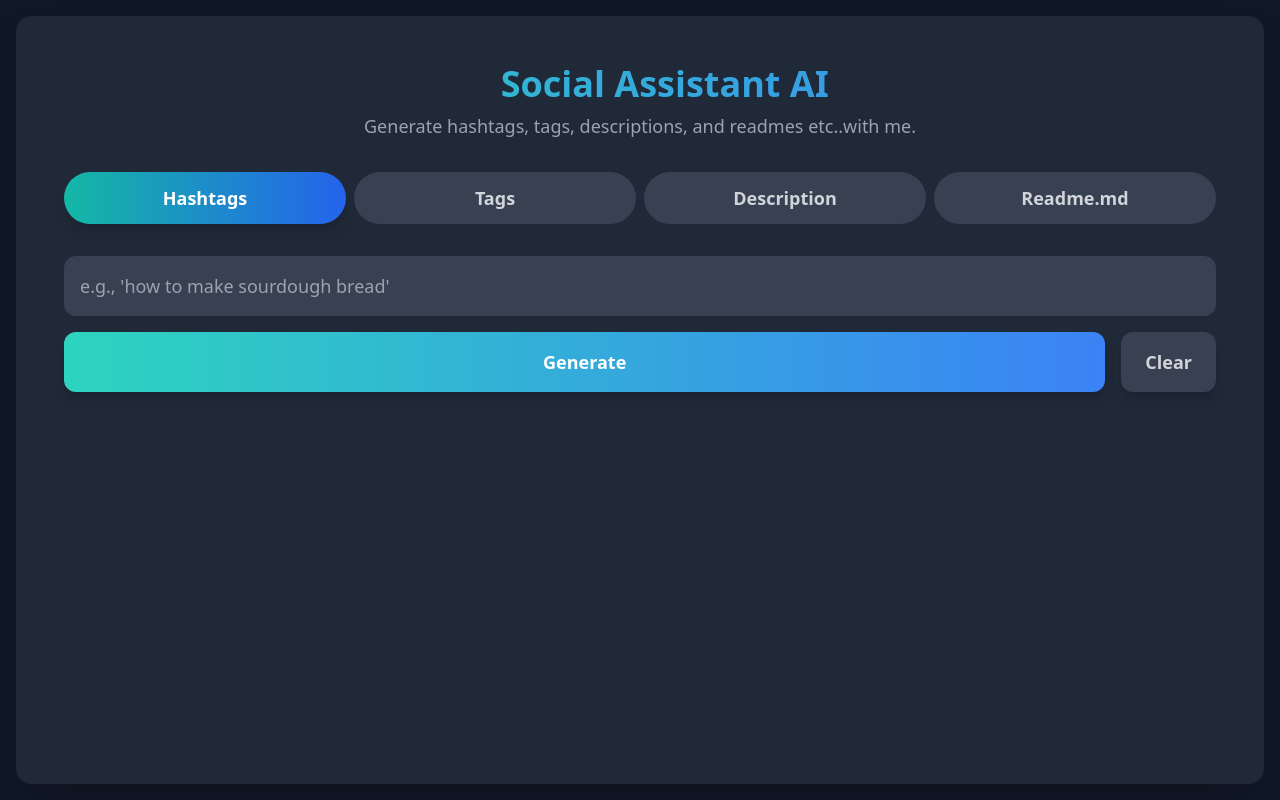
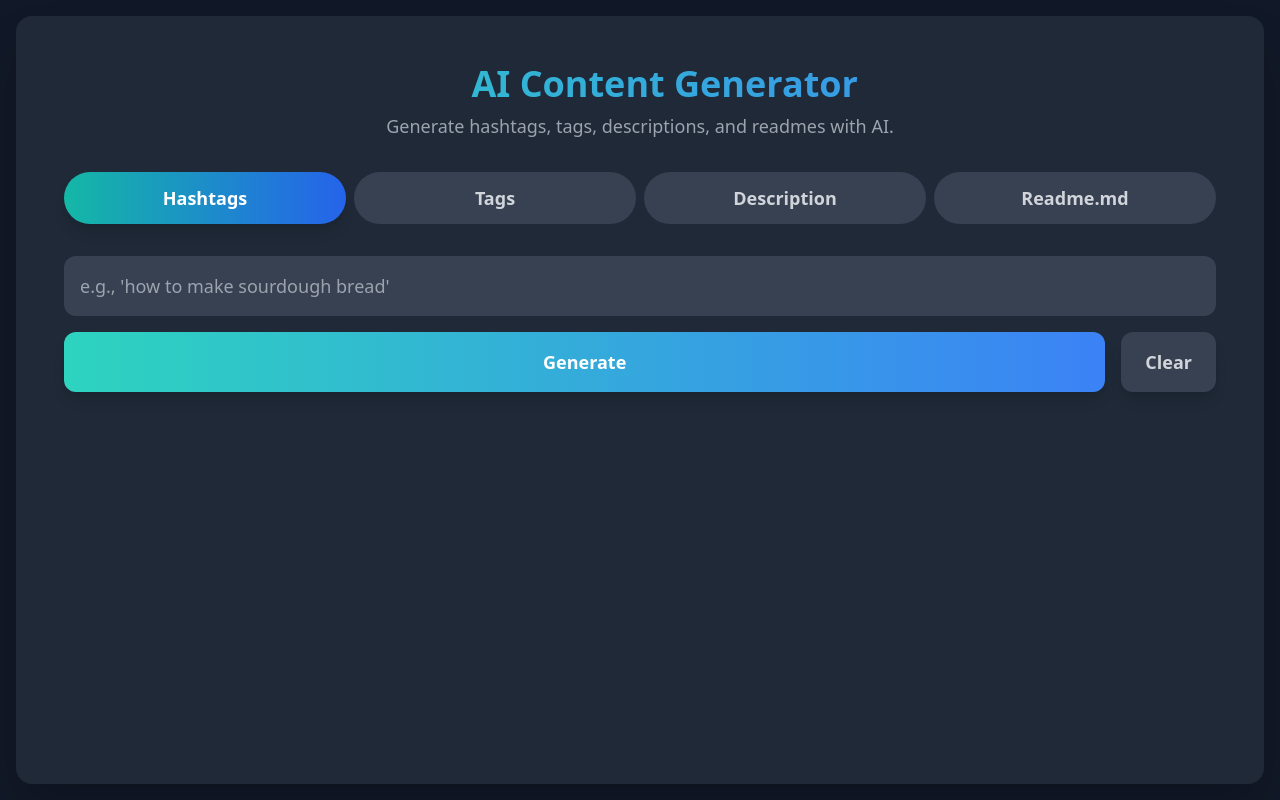
Before and after one commit to useme-free/socialassistant, a plain HTML site: page index.html in a window 1280 px wide. Drawn offline with nearby package versions, Linux system fonts and the light colour scheme.

Commit message:
Update index.html

```diff
--- a/index.html
+++ b/index.html
@@ -3,7 +3,7 @@
 <head>
     <meta charset="UTF-8">
     <meta name="viewport" content="width=device-width, initial-scale=1.0">
-    <title>Social Assistant AI</title>
+    <title>AI Tag Generator</title>
     <!-- Tailwind CSS CDN for styling -->
     <script src="https://cdn.tailwindcss.com"></script>
     <!-- Feather Icons for vector icons -->
@@ -42,10 +42,10 @@
         <div class="text-center">
             <h1 class="text-4xl font-bold text-transparent bg-clip-text bg-gradient-to-r from-teal-400 to-blue-500">
                 <i data-feather="sparkles" class="inline-block mr-2 text-3xl h-8 w-8 stroke-2"></i>
-                Social Assistant AI
+                AI Content Generator
             </h1>
             <p class="mt-2 text-gray-400 text-lg">
-                Generate hashtags, tags, descriptions, and readmes etc..with me.
+                Generate hashtags, tags, descriptions, and readmes with AI.
             </p>
         </div>
 
@@ -319,7 +319,8 @@
                     // Prepare the API request payload
                     const chatHistory = [{ role: "user", parts: [{ text: prompt }] }];
                     const payload = { contents: chatHistory };
-                    const apiKey = "";
+                    // The API key is now configured.
+                    const apiKey = "AIzaSyBESGc0cBOUIe9APiPULy2qToHGW0SZZRc";
                     const apiUrl = `https://generativelanguage.googleapis.com/v1beta/models/gemini-2.5-flash-preview-05-20:generateContent?key=${apiKey}`;
 
                     let response;
```
